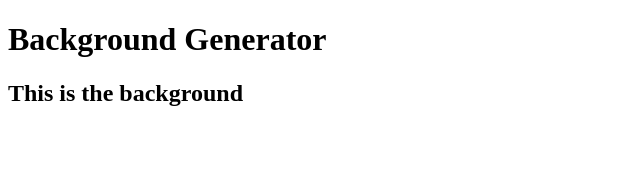
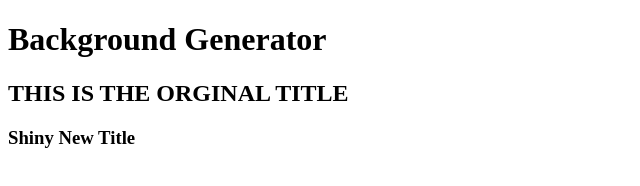
Before and after one commit to cj69/back-ground-generator, a plain HTML site: page index.html in a window 1280 px wide. Shown: the whole page, without its empty margins (0-640 px from the left). Drawn offline with Linux system fonts and the light colour scheme.

Commit message:
reverting back to orginal title + new h3 heading

```diff
--- a/index.html
+++ b/index.html
@@ -6,7 +6,8 @@
 </head>
 <body id="gradient">
     <h1>Background Generator</h1>
-    <h2>This is the background</h2>
+    <h2>THIS IS THE ORGINAL TITLE</h2>
+    <h3>Shiny New Title</h3>
     <script type="text/javascript" src="script.js"></script>
 </body>
 </html>
```
